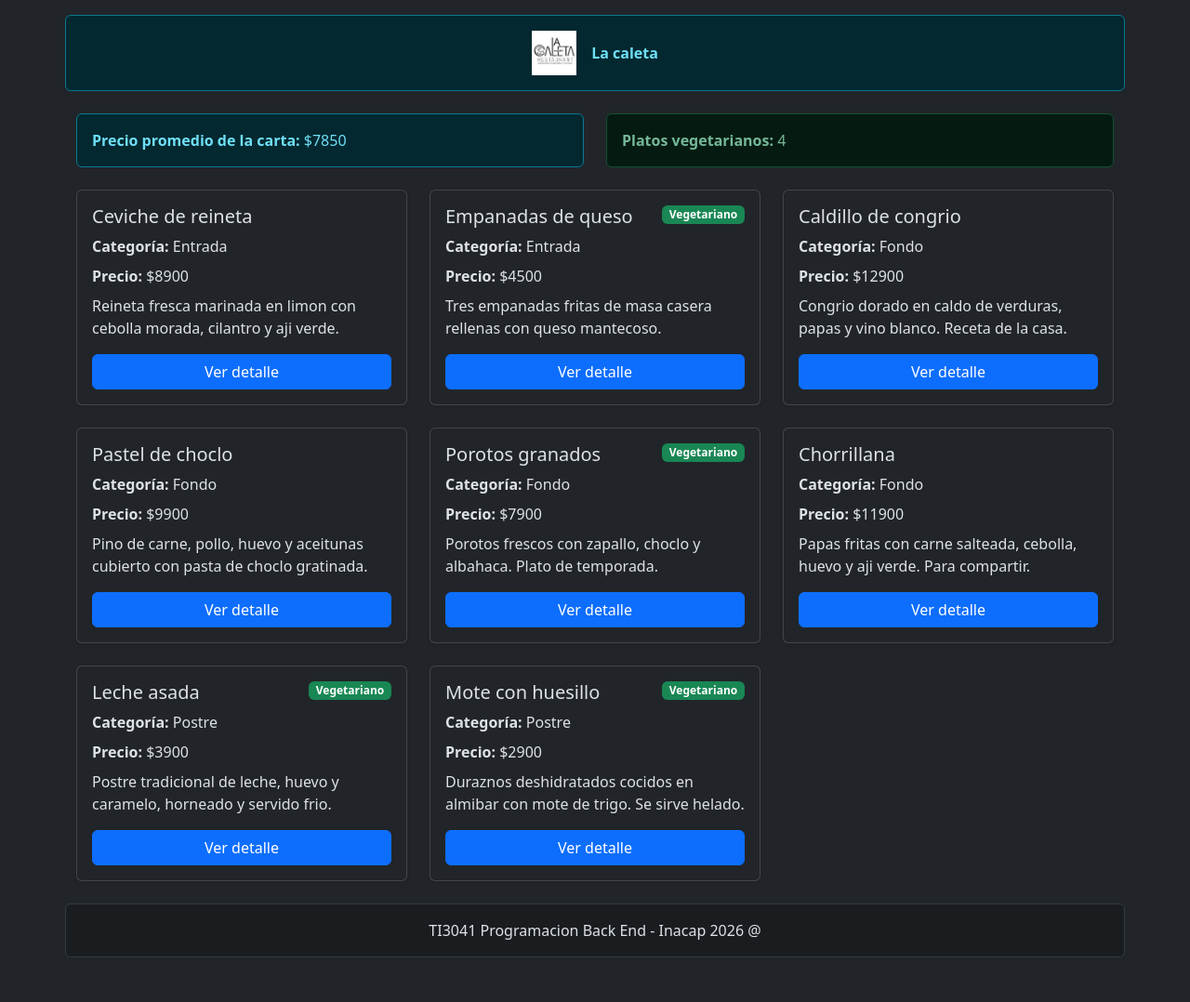
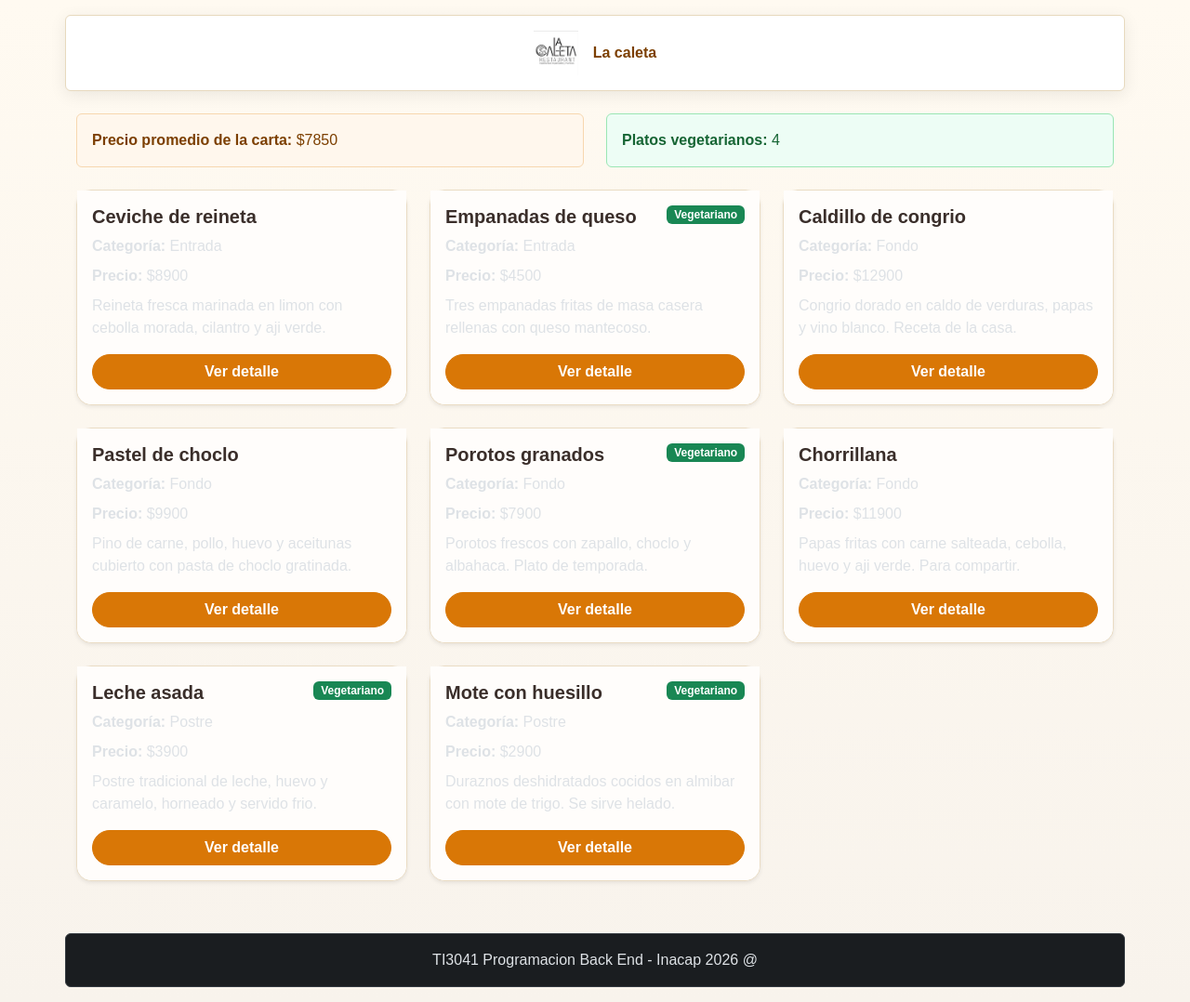
Before and after one commit to JJBars23/ES1-Benjamin-Ragga, a Django app: page / in a window 1280 px wide. Shown: the whole page at 93% size. Before the commit the page ends 1030 px from the top, so only its background shows below. Run offline with Django 5.2, Linux system fonts and the light colour scheme.

Commit message:
Etapa Intermedia: Se agrego estilos.css y se migro todo lo relacionacio a detalles e interfaz a ese archivo

```diff
--- /dev/null
+++ b/static/css/estilos.css
@@ -0,0 +1,61 @@
+body {
+    background: linear-gradient(180deg, #fffaf1 0%, #f8f3ec 100%);
+    color: #1f2937;
+    font-family: Arial, sans-serif;
+}
+
+header .alert {
+    background: #fff;
+    border: 1px solid #e7d9be;
+    box-shadow: 0 4px 18px rgba(0, 0, 0, 0.08);
+}
+
+.card {
+    background: #ffffff;
+    border: 1px solid #eadcc4;
+    border-radius: 16px;
+    box-shadow: 0 8px 20px rgba(75, 52, 23, 0.08);
+}
+
+.card-body {
+    background: #fffdfb;
+    border-radius: 0 0 16px 16px;
+}
+
+.btn-primary {
+    background: #d97706;
+    border-color: #d97706;
+    border-radius: 999px;
+    font-weight: 600;
+}
+
+.btn-primary:hover {
+    background: #b45309;
+    border-color: #b45309;
+}
+
+.btn-danger {
+    border-radius: 999px;
+    font-weight: 600;
+}
+
+.alert-info {
+    background: #fff7ed;
+    border-color: #f7d7af;
+    color: #7c3f00;
+}
+
+.alert-success {
+    background: #edfdf5;
+    border-color: #9ae6b4;
+    color: #166534;
+}
+
+h5.card-title {
+    color: #3a2e2a;
+    font-weight: 700;
+}
+
+main {
+    padding-bottom: 2rem;
+}
--- a/templates/base.html
+++ b/templates/base.html
@@ -15,6 +15,7 @@
             integrity="sha384-sRIl4kxILFvY47J16cr9ZwB07vP4J8+LH7qKQnuqkuIAvNWLzeN8tE5YBujZqJLB"
             crossorigin="anonymous"
         />
+        <link rel="stylesheet" href="{% static 'css/estilos.css' %}" />
     </head>
 
     <body>
```
